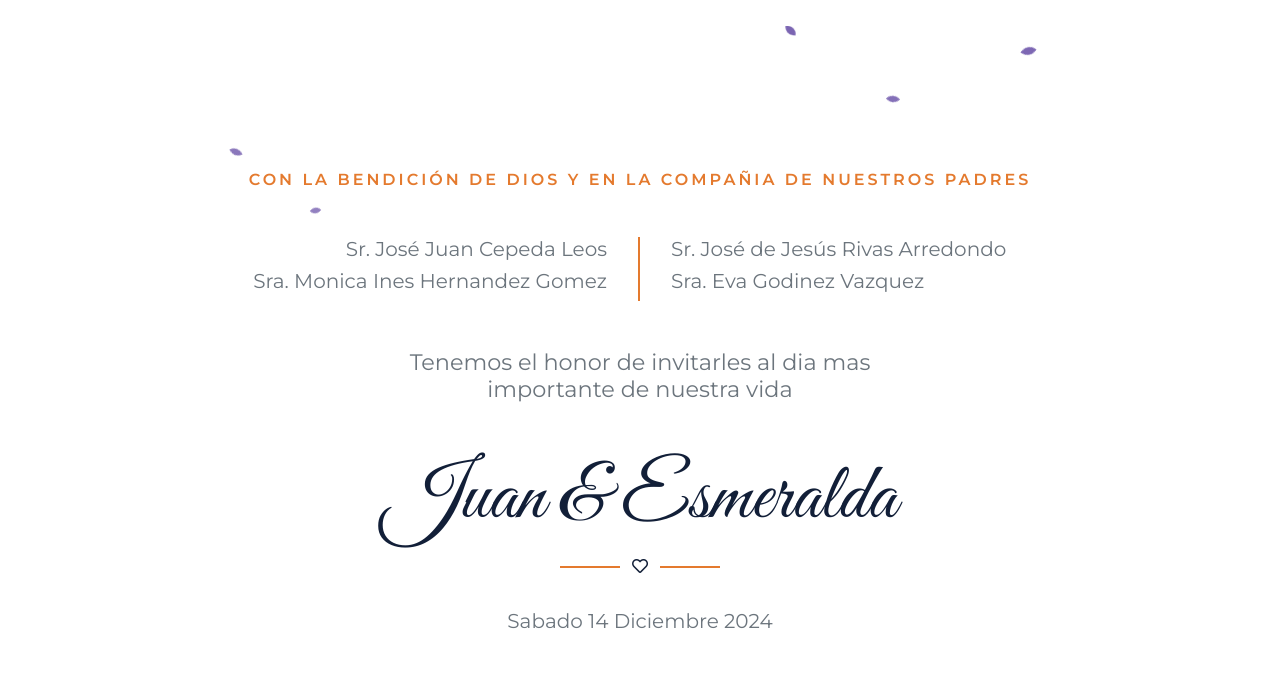
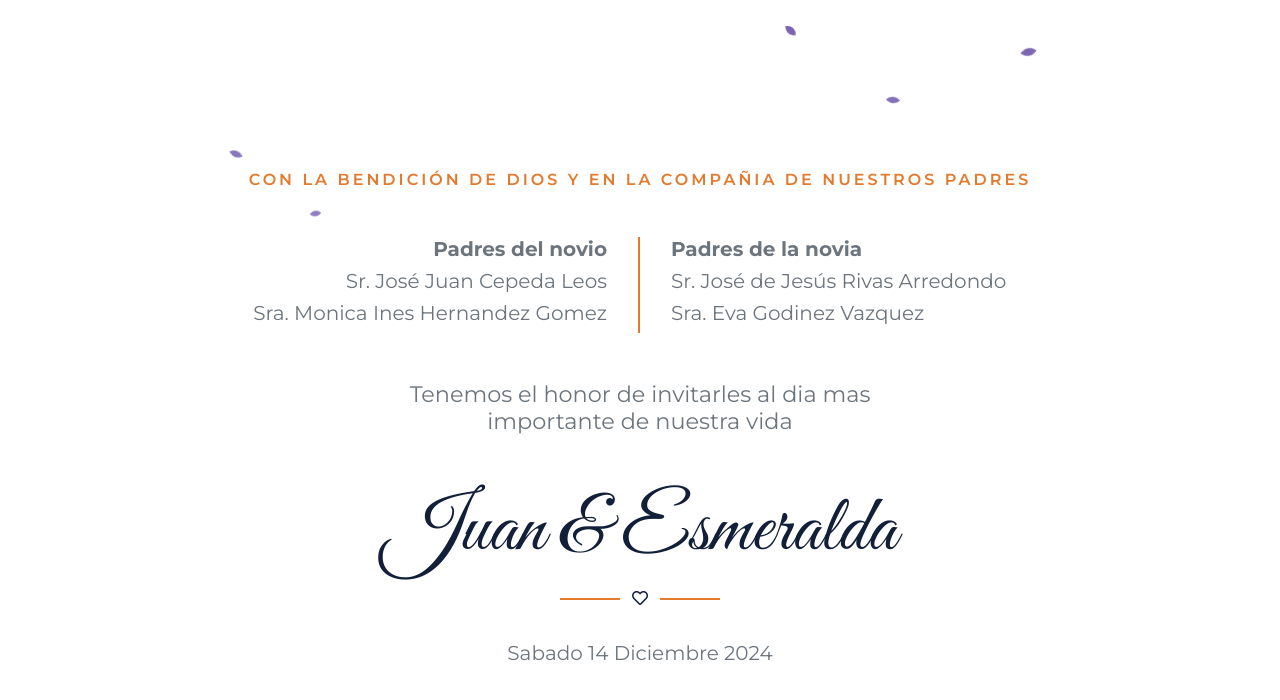
Before and after one commit to BrayanM03/mi_invitacion, a plain HTML site: page index.html in a window 1280 px wide. Shown: the part 2177-2877 px from the top of the page. Drawn offline with nearby package versions, Linux system fonts and the light colour scheme.

Commit message:
Actualizacion nombres padres

```diff
--- a/index.html
+++ b/index.html
@@ -164,12 +164,14 @@
                 <div class="row mb-3">
                     <div class="col-md-6 border-right-on-desktop border-primary">
                         <div class="text-center text-md-right mr-md-3 mb-4 mb-md-0">
+                            <h5 class="font-weight-normal text-muted"><b>Padres del novio</b></h5>
                             <h5 class="font-weight-normal text-muted">Sr. José Juan Cepeda Leos</h5>
                             <h5 class="font-weight-normal text-muted">Sra. Monica Ines Hernandez Gomez</h5>
                         </div>
                     </div>
                     <div class="col-md-6">
                         <div class="text-center text-md-left ml-md-3">
+                            <h5 class="font-weight-normal text-muted"><b>Padres de la novia</b></h5>
                             <h5 class="font-weight-normal text-muted">Sr. José de Jesús Rivas Arredondo</h5>
                             <h5 class="font-weight-normal text-muted">Sra. Eva Godinez Vazquez</h5>
                         </div>
```
